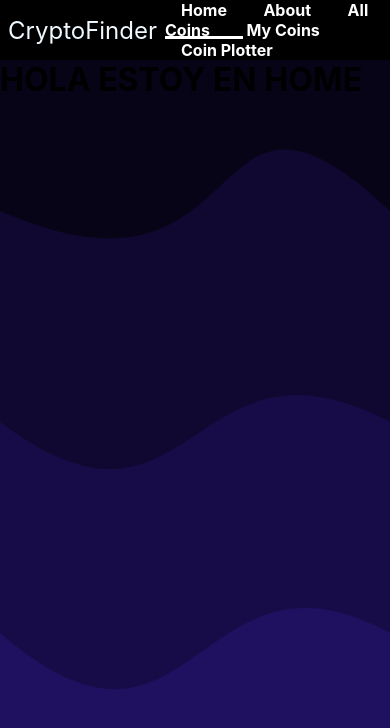
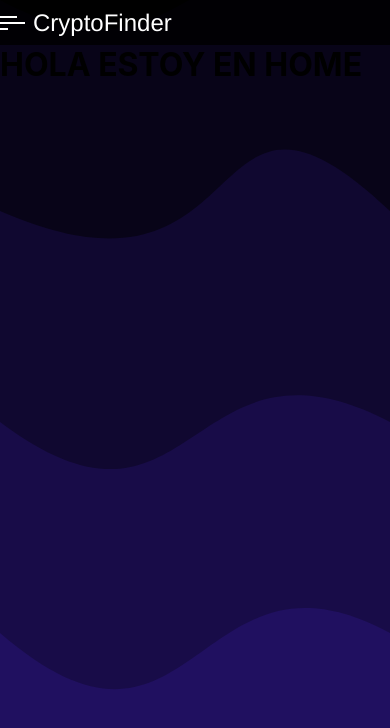
Before and after one commit to Santiagopenenory/CryptoApp, a Svelte app in the folder FrontEnd/: page / in a window 390 px wide. Shown: the top 728 px of the page. Built offline with nearby package versions, Linux system fonts and the light colour scheme.

Commit message:
Responsive NavBar terminado

```diff
--- a/FrontEnd/src/App.svelte
+++ b/FrontEnd/src/App.svelte
@@ -11,6 +11,7 @@
 </script>
 <body>
   <main>
+    <!-- definicion de rutas para el Navbar -->
     <Router url="{url}">
       <Navbar/>
       <div>
--- a/FrontEnd/src/components/Navbar.svelte
+++ b/FrontEnd/src/components/Navbar.svelte
@@ -1,13 +1,35 @@
 
 <script>
+    import { onMount } from "svelte";
     import {Link} from "svelte-routing";
+    // Show mobile icon and display menu
+    let showMobileMenu = false;
+
+    // Mobile menu click event handler
+    const handleMobileIconClick = () => (showMobileMenu = !showMobileMenu);
+
+    // Media match query handler
+    const mediaQueryHandler = e => {
+      // Reset mobile state
+      if (!e.matches) {
+        showMobileMenu = false;
+      }
+    };
+
+    // Attach media query listener on mount hook
+    onMount(() => {
+      const mediaListener = window.matchMedia("(max-width: 767px)");
+
+      mediaListener.addListener(mediaQueryHandler);
+    });
   </script>
 
-
-
-  <nav class="navbar">
+  <nav>
+        <div on:click={handleMobileIconClick} class=      {`mobile-icon${showMobileMenu ? ' active' : ''}`}>
+            <div class="middle-line"></div>
+        </div>
         <div class="nav-title"> CryptoFinder </div>
-    <div class="nav-links">
+        <div class={`navbar-list${showMobileMenu ? ' mobile' : ''}`}>
                 <Link to="/">Home</Link>
                 <Link to="about">About</Link>
                 <Link to="AllCoins">All Coins</Link>
@@ -16,24 +38,119 @@
         </div>
   </nav>
 
+  <style>
+    nav {
+        display: flex;
+        background-color: rgba(0, 0, 0, 0.8);
+        font-family: "Helvetica Neue", "Helvetica", "Arial", sans-serif;
+        height: 45px;
+        align-items: center;
+        justify-content: space-between;
+  }
 
-<style>
-
-.navbar{
-    display: flex;
-    justify-content: space-between ;
-    align-items: center;
-    background-color: black;
-    color:aliceblue;
-}
-.nav-links{
-    display: block;
-}
   .nav-title{
+    color: #fff;
+    position: center;
     font-size: 1.5rem;
      margin: .5rem;
     font-style: bold;
+  }
 
+  .mobile-icon {
+    width: 25px;
+    height: 14px;
+    position: relative;
+    cursor: pointer;
+  }
+
+  .mobile-icon:after,
+  .mobile-icon:before,
+  .middle-line {
+    content: "";
+    position: absolute;
+    width: 100%;
+    height: 2px;
+    background-color: #fff;
+    transition: all 0.4s;
+    transform-origin: center;
+  }
+
+  .mobile-icon:before,
+  .middle-line {
+    top: 0;
+  }
+
+  .mobile-icon:after,
+  .middle-line {
+    bottom: 0;
+  }
+
+  .mobile-icon:before {
+    width: 66%;
+  }
+
+  .mobile-icon:after {
+    width: 33%;
+  }
+
+  .middle-line {
+    margin: auto;
+  }
+
+  .mobile-icon:hover:before,
+  .mobile-icon:hover:after,
+  .mobile-icon.active:before,
+  .mobile-icon.active:after,
+  .mobile-icon.active .middle-line {
+    width: 100%;
+  }
+
+  .mobile-icon.active:before,
+  .mobile-icon.active:after {
+    top: 50%;
+    transform: rotate(-45deg);
+  }
+
+  .mobile-icon.active .middle-line {
+    transform: rotate(45deg);
+  }
+
+  .navbar-list {
+    display: none;
+    justify-content: space-between;
+    text-align: right;
+  }
+
+  .navbar-list.mobile {
+    background-color: rgba(0, 0, 0, 0.8);
+    position: fixed;
+    display: block;
+    height: calc(100% - 45px);
+    bottom: 0;
+    left: 0;
+  }
+  @media only screen and (min-width: 767px) {
+    .mobile-icon {
+      display: none;
+    }
+
+    .navbar-list {
+      display: flex;
+      padding: 0;
+    }
+
+    .navbar-list a {
+        display: inline-flex;
+    }
+}
+
+@media (max-width: 767px) {
+    .navbar-list{
+        width: 100%;
+    }
+    nav{
+        justify-content: unset;
+    }
 }
 
   </style>
--- a/FrontEnd/src/global.css
+++ b/FrontEnd/src/global.css
@@ -12,15 +12,22 @@ body{
     font-family: -apple-system, BlinkMacSystemFont, "Segoe UI", Roboto, Oxygen-Sans, Ubuntu, Cantarell, "Helvetica Neue", sans-serif;
 }
 
-/*  estilos del navbar */
-a {
-    text-decoration: none;
-    font-weight: bold;
-    color: white;
-    padding: 1rem;
-}
-a[aria-current="page"] {
+ /* estilos del navbar */
+
+ a[aria-current="page"] {
   border-bottom: 3px solid #ffffff;
-  position: relative;
   color: #ffffff;
 }
+a{
+  text-align: right;
+}
+.navbar-list > a {
+  color: #fff;
+  text-decoration: none;
+  display: flex;
+  height: 45px;
+  align-items: center;
+  padding: 0 10px;
+  font-size: 13px;
+  font-weight: bold;
+}
```
Lines whose indentation alone changed are shown as unchanged.
